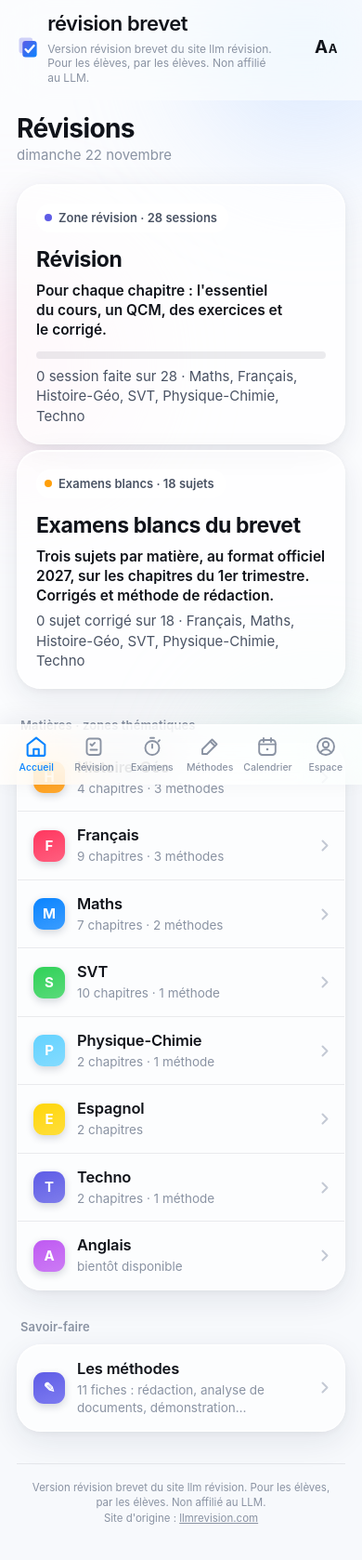
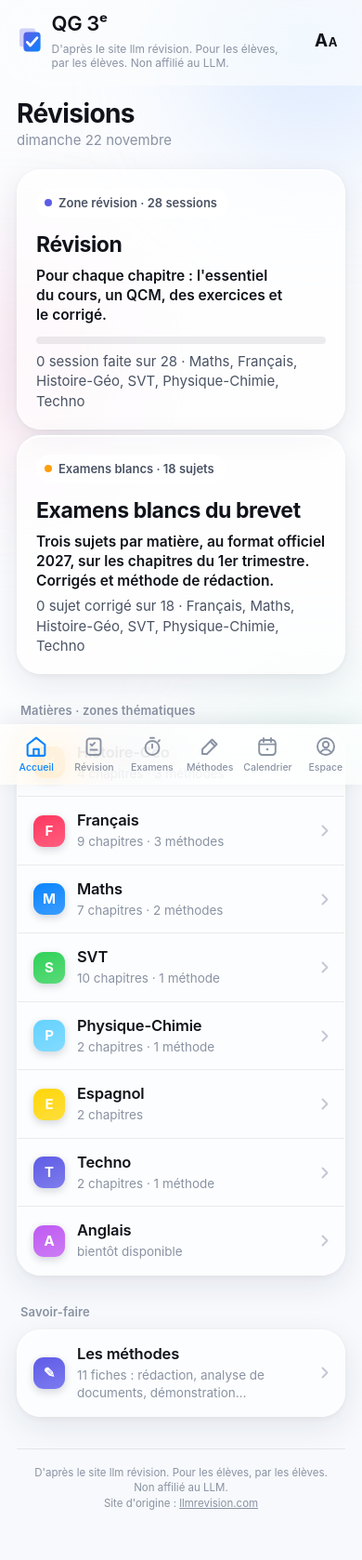
Before and after one commit to flav256/revision-brevet, a plain HTML site: page index.html in a window 390 px wide. Shown: the whole page at 93% size. Drawn offline with Linux system fonts and the light colour scheme.

Commit message:
Retour ramène là d'où l'on vient ; le site s'appelle désormais QG 3ᵉ
Retour : historique numéroté (history.state), retour à la page précédente
du site, sinon au parent logique ; l'onglet allumé reste celui de départ ;
le PDF d'un sujet ne se relance plus en revenant dessus. Vérifié sur
16 parcours et 441 pages (liens et boutons internes).
Nom : QG 3ᵉ (logo, onglet, écran d'accueil iPhone, pied de page, fiches).

Co-Authored-By: Claude Opus 5.5 <noreply@anthropic.com>

```diff
--- a/app.js
+++ b/app.js
@@ -15,7 +15,7 @@
    ========================================================= */
 
 const app = document.getElementById('app');
-const NOM = 'révision brevet';
+const NOM = 'QG 3ᵉ';
 const MOIS = ['janvier','février','mars','avril','mai','juin','juillet','août',
               'septembre','octobre','novembre','décembre'];
 const JOURS = ['dimanche','lundi','mardi','mercredi','jeudi','vendredi','samedi'];
@@ -93,7 +93,7 @@ function fil(etapes) {
 }
 
 /* ---------- avertissement ---------- */
-const AVIS = "Version révision brevet du site llm révision. Pour les élèves, par les élèves. Non affilié au LLM.";
+const AVIS = "D'après le site llm révision. Pour les élèves, par les élèves. Non affilié au LLM.";
 const avisBas = () => `<p class="avis avis-bas">${esc(AVIS)}<br>
   Site d'origine : <a href="https://llmrevision.com/" rel="noopener">llmrevision.com</a></p>`;
 
@@ -1094,7 +1094,7 @@ function vueCarte(id) {
           <div class="mm-cote droite">${br.slice(moitie).map((b, j) => bloc(b, j + moitie)).join('')}</div>
         </div>
       </div>
-      <footer class="mm-ppied"><span>révision brevet · ${SITE}/#/carte/${c.id}</span><span>Le cours complet : ${SITE}/#/chapitre/${c.id}</span></footer>
+      <footer class="mm-ppied"><span>${NOM} · ${SITE}/#/carte/${c.id}</span><span>Le cours complet : ${SITE}/#/chapitre/${c.id}</span></footer>
     </div>
 
     ${liste.length > 1 ? `<nav class="sommaire-s mm-autres" aria-label="Les autres cartes">${
@@ -1605,7 +1605,7 @@ function teteFeuille(m, sur, titre, face) {
 function feuille(m, tete, corps, pied, opts = {}) {
   return `<section class="feuille" style="--mc:${m.couleur}" data-max="${opts.max || 11}" data-min="${opts.min || 7.5}">
     ${tete}<div class="f-corps">${corps}</div>
-    <footer class="f-pied"><span>${pied}</span><span>révision brevet · ${SITE}</span></footer></section>`;
+    <footer class="f-pied"><span>${pied}</span><span>${NOM} · ${SITE}</span></footer></section>`;
 }
 /* brut : le texte des QCM de session contient du HTML ; celui des quiz de chapitre est du texte simple */
 function qcmImprime(questions, brut, coupe) {
@@ -1887,6 +1887,27 @@ const PROFONDEUR = { '': 0, 'calendrier': 0, 'revision': 0, 'brevet': 0, 'examen
 let profPrec = null;
 let hashPrecedent = '';
 
+/* Historique : « Retour » ramène à la page d'où l'on vient, comme une appli iPhone.
+   Chaque étape de l'historique du navigateur reçoit un numéro croissant (history.state.n) ;
+   la pile garde les pages vues depuis l'ouverture du site, dans l'ordre. Une page déjà
+   numérotée qui revient (Retour, geste, bouton du navigateur) fait dépiler ce qui la suit.
+   Sans page précédente (lien direct, appli rouverte), Retour remonte au parent logique. */
+const pile = [];
+let dernierNumero = 0;
+const ONGLET_RACINE = { '': 'accueil', revision: 'revision', brevet: 'revision', examens: 'examens', methodes: 'methodes', calendrier: 'calendrier', espace: 'espace' };
+function noterEtape(hash) {
+  let n = history.state && history.state.n;
+  if (n == null) {
+    n = dernierNumero = Math.max(Date.now(), dernierNumero + 1);
+    try { history.replaceState({ ...(history.state || {}), n }, ''); } catch { /* ignoré */ }
+  }
+  let arriere = false;
+  while (pile.length && pile[pile.length - 1].n >= n) { arriere = arriere || pile[pile.length - 1].n > n; pile.pop(); }
+  pile.push({ n, hash });
+  if (pile.length > 80) pile.shift();
+  return arriere;
+}
+
 function go(hash) {
   if (location.hash === hash) rendre();   // même adresse : on relance à la main
   else location.hash = hash;
@@ -1897,6 +1918,7 @@ function rendre() {
   const parts = hashActuel.replace(/^#\/?/, '').split('/');
   const vue = parts[0] || '';
   let html, titre = NOM, retour = null, onglet = 'accueil', apres = null;
+  const arriere = noterEtape(hashActuel);
 
   if (vue === 'calendrier') {
     html = vueCalendrier(); onglet = 'calendrier';
@@ -1918,7 +1940,13 @@ function rendre() {
     const x = examen(parts[1]);
     html = vueExamen(parts[1]); onglet = 'examens'; retour = '#/examens';
     if (x) titre = `${matiere(x.matiere).nom} - sujet ${x.numero} - ${x.titre}`;
-    if (parts[2] === 'imprimer') apres = () => setTimeout(imprimerSujet, 400);
+    /* l'adresse « …/imprimer » devient celle du sujet : y revenir plus tard ne relance pas l'impression */
+    if (parts[2] === 'imprimer') apres = () => {
+      const propre = '#/examen/' + parts[1];
+      try { history.replaceState(history.state, '', propre); } catch { /* ignoré */ }
+      pile[pile.length - 1].hash = hashPrecedent = propre;
+      setTimeout(imprimerSujet, 400);
+    };
     else if (Chrono.marche || Chrono.cumul) apres = () => { chrono('affiche'); };
   } else if (vue === 'corrige') {
     const x = examen(parts[1]);
@@ -1965,7 +1993,7 @@ function rendre() {
   }
 
   const prof = PROFONDEUR[vue] ?? 0;
-  const dir = profPrec === null ? 0 : Math.sign(prof - profPrec);
+  const dir = profPrec === null ? 0 : arriere ? -1 : Math.sign(prof - profPrec);
   profPrec = prof;
   /* on garde l'adresse sans la partie « ancre » pour le bouton Retour */
   hashPrecedent = hashActuel;
@@ -1983,7 +2011,14 @@ function rendre() {
   flottant(vue === 'carte' && CARTES[parts[1]] ? fabCarte() : '');
   const btn = document.getElementById('back');
   btn.style.display = retour ? 'inline-flex' : 'none';
-  btn.onclick = () => { if (retour) location.hash = retour; };
+  btn.onclick = () => { if (pile.length > 1) history.back(); else if (retour) location.hash = retour; };
+  /* page intérieure : l'onglet allumé reste celui d'où l'on est parti (Espace → matière : Espace) */
+  if (!(vue in ONGLET_RACINE)) {
+    for (let k = pile.length - 2; k >= 0; k--) {
+      const v = pile[k].hash.replace(/^#\/?/, '').split('/')[0];
+      if (v in ONGLET_RACINE) { onglet = ONGLET_RACINE[v]; break; }
+    }
+  }
   document.querySelectorAll('.tabbar a, .topnav a').forEach(a => a.classList.toggle('on', a.dataset.tab === onglet));
   if (document.body) document.body.className = 'vue-' + (vue || 'accueil') + (vue === '' ? ' accueil' : '');
 
--- a/espace.js
+++ b/espace.js
@@ -331,7 +331,7 @@ const Espace = (() => {
     } else if (!pushPossible()) {
       etat = `<p class="esp-vide petit">Ce navigateur ne permet pas les notifications.</p>`;
     } else if (Notification.permission === 'denied') {
-      etat = `<p class="esp-alerte-txt">Les notifications sont bloquées pour ce site. Sur iPhone : Réglages → Notifications → révision brevet → Autoriser.</p>`;
+      etat = `<p class="esp-alerte-txt">Les notifications sont bloquées pour ce site. Sur iPhone : Réglages → Notifications → QG 3ᵉ → Autoriser.</p>`;
     }
     const on = notifOn(), r = reglages();
     const possible = pushPossible() && Notification.permission !== 'denied';
--- a/index.html
+++ b/index.html
@@ -4,7 +4,7 @@
 <meta charset="utf-8">
 <meta name="viewport" content="width=device-width, initial-scale=1, viewport-fit=cover">
 
-<title>révision brevet — cours, méthodes et révision de 3ᵉ</title>
+<title>QG 3ᵉ — révisions, examens blancs et devoirs</title>
 <meta name="description" content="Révisions de 3ᵉ : cours par matière et par zone thématique, fiches méthode, et zone de révision (l'essentiel, QCM, exercices et corrigés, à imprimer en PDF). Gratuit, sans compte et sans publicité.">
 
 <!-- icônes -->
@@ -19,14 +19,14 @@
 <meta name="apple-mobile-web-app-capable" content="yes">
 <meta name="mobile-web-app-capable" content="yes">
 <meta name="apple-mobile-web-app-status-bar-style" content="default">
-<meta name="apple-mobile-web-app-title" content="révision brevet">
-<meta name="application-name" content="révision brevet">
+<meta name="apple-mobile-web-app-title" content="QG 3ᵉ">
+<meta name="application-name" content="QG 3ᵉ">
 
 <!-- aperçu quand on partage le lien -->
 <meta property="og:type" content="website">
-<meta property="og:site_name" content="révision brevet">
-<meta property="og:title" content="révision brevet">
-<meta property="og:description" content="Cours, méthodes et zone de révision de 3ᵉ, au même endroit.">
+<meta property="og:site_name" content="QG 3ᵉ">
+<meta property="og:title" content="QG 3ᵉ">
+<meta property="og:description" content="Le QG de la 3ᵉ : cours, révision, examens blancs du brevet et devoirs, au même endroit.">
 <meta property="og:locale" content="fr_FR">
 
 <script>
@@ -66,7 +66,7 @@ try {
               stroke-width="49.1" stroke-linecap="round" stroke-linejoin="round"/>
       </svg>
       <span class="brandtxt">
-        <span class="brandname">révision brevet</span>
+        <span class="brandname">QG 3ᵉ</span>
         <small class="avis-brand" id="avisTop"></small>
       </span>
     </a>
--- a/sw.js
+++ b/sw.js
@@ -7,7 +7,7 @@
    Le cache ne sert que de filet de sécurité : plus de connexion, ou réseau
    trop lent (au-delà de 3 secondes). */
 
-const CACHE = 'revision-brevet-v12';
+const CACHE = 'revision-brevet-v13';
 const DELAI = 3000;
 
 const FICHIERS = [
```
Also changed, not shown: manifest.webmanifest, 1 other file.
